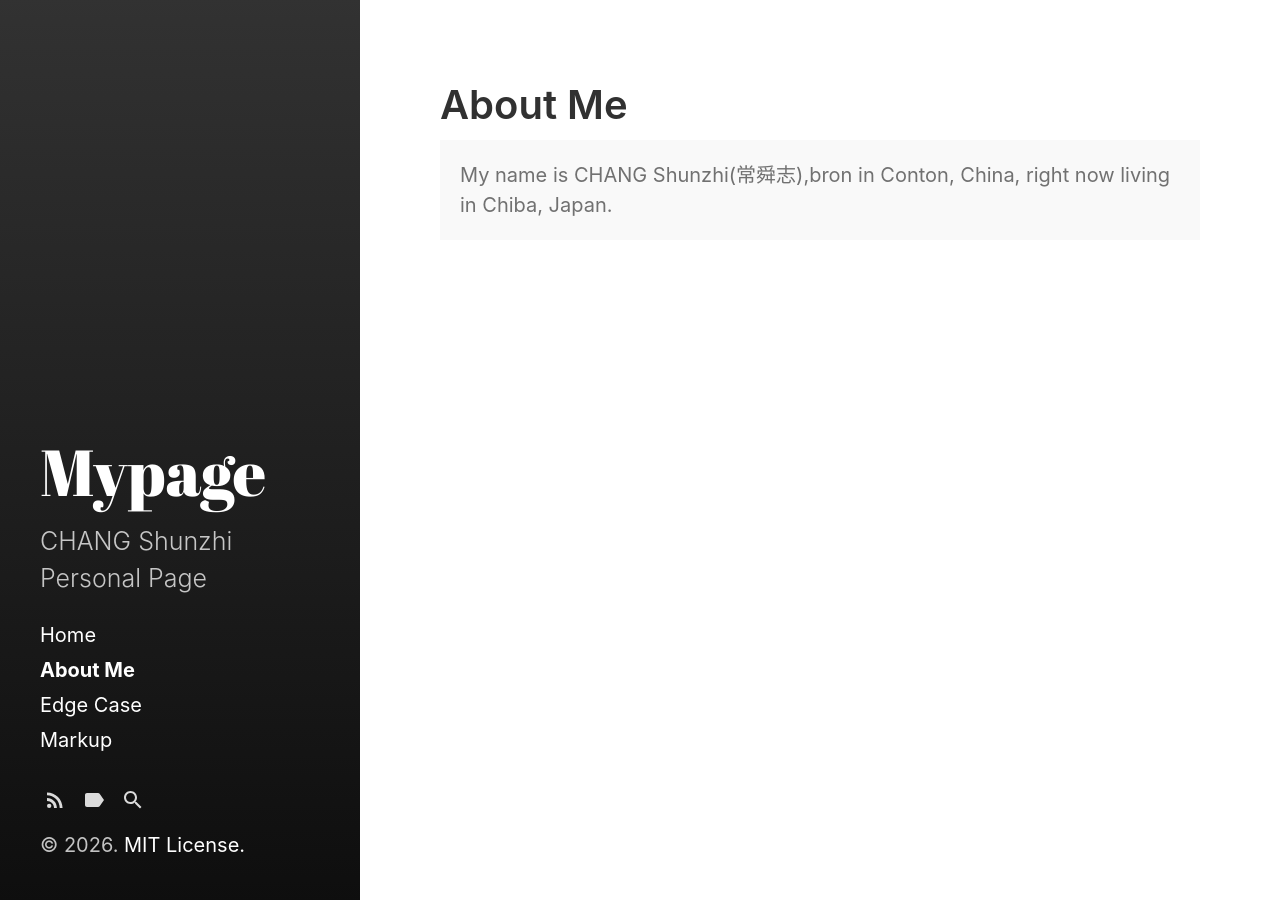
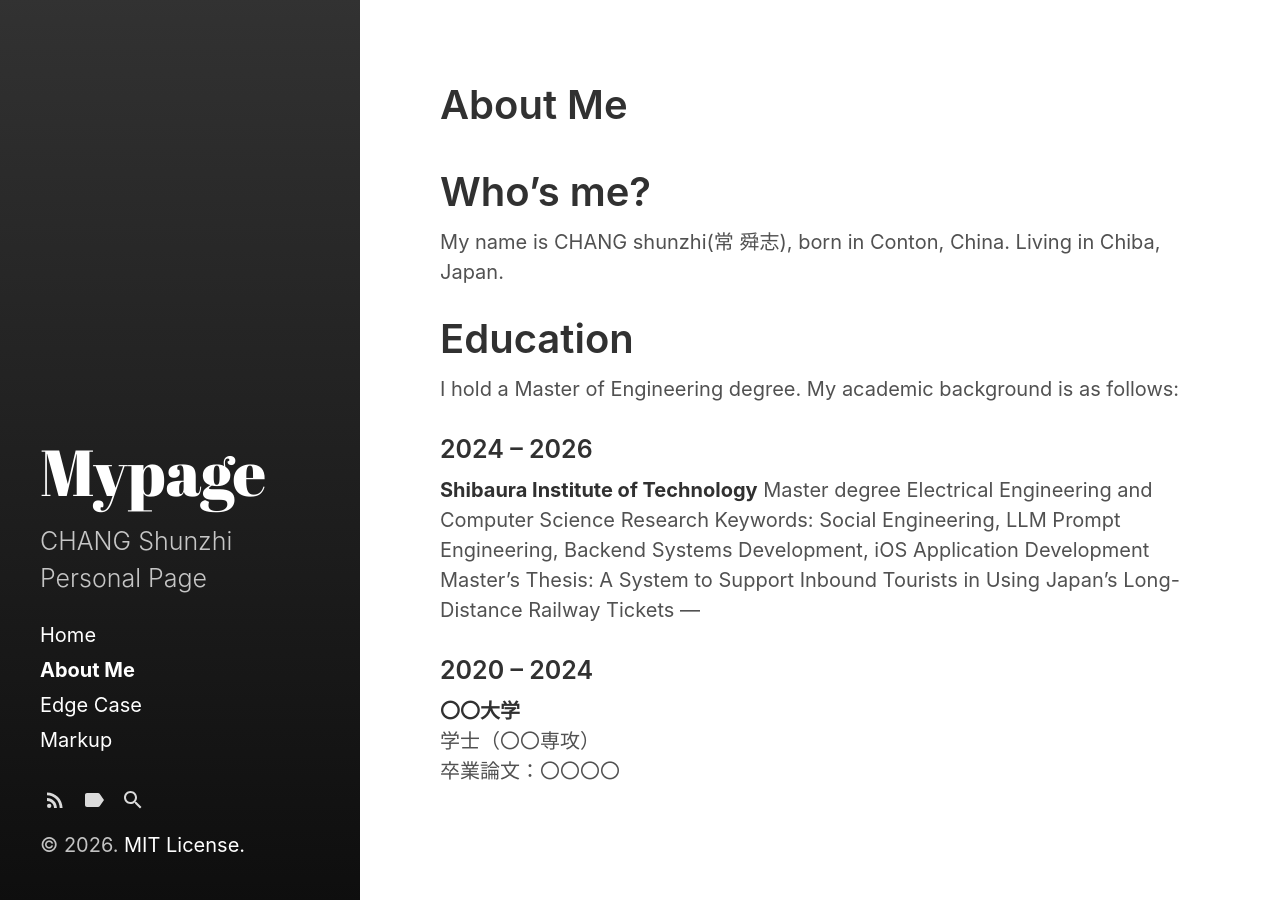
Before and after one commit to SZ-Chander/SZ-Chander.github.io, a Jekyll site: the page built from about.md, in a window 1280 px wide. Built offline with Jekyll 4.4.1, drawn with Linux system fonts in a browser that asks for light colours.

Commit message:
edit about me

```diff
--- a/about.md
+++ b/about.md
@@ -4,9 +4,21 @@ title: About Me
 sidebar_link: true
 ---
 
-<p class="message">
-  My name is CHANG Shunzhi(常舜志),bron in Conton, China, right now living in Chiba, Japan.
-</p>
+# Who's me?
+My name is CHANG shunzhi(常 舜志), born in Conton, China. Living in Chiba, Japan.
 
-<!-- To make pages show up in the sidebar, add `sidebar_link: true` to the front
-matter. -->
+# Education
+I hold a Master of Engineering degree. My academic background is as follows:
+
+### 2024 – 2026
+**Shibaura Institute of Technology**
+Master degree
+Electrical Engineering and Computer Science
+Research Keywords: Social Engineering, LLM Prompt Engineering, Backend Systems Development, iOS Application Development
+Master’s Thesis: A System to Support Inbound Tourists in Using Japan’s Long-Distance Railway Tickets
+---
+
+### 2020 – 2024
+**〇〇大学**
+学士（〇〇専攻）
+卒業論文：〇〇〇〇
```
